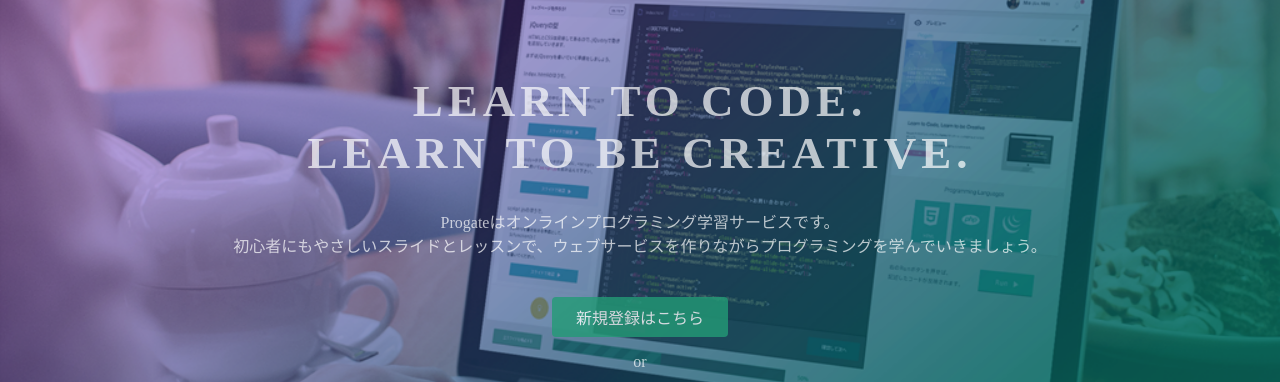
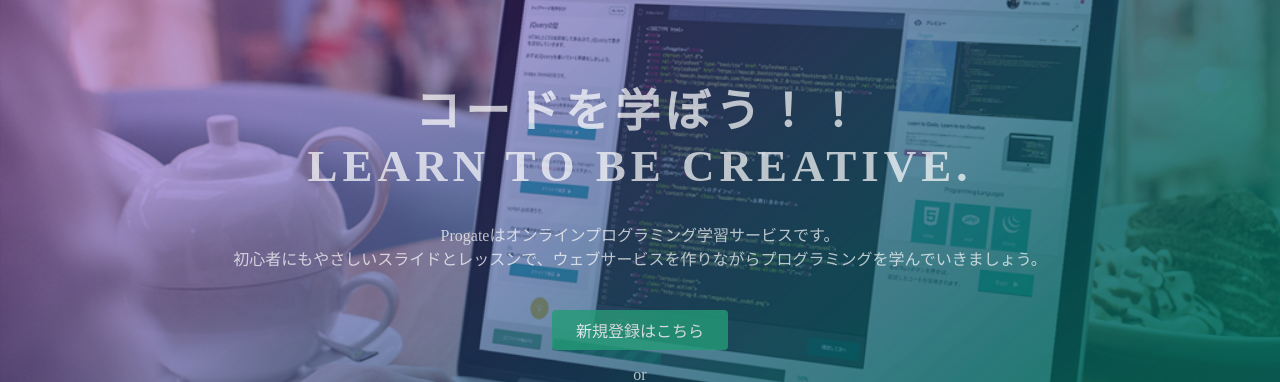
Before and after one commit to haha-Lv168/.github.io, a plain HTML site: page index.html in a window 1280 px wide. Shown: the part 135-517 px from the top of the page. Drawn offline with Linux system fonts and the light colour scheme.

Commit message:
Update index.html

```diff
--- a/index.html
+++ b/index.html
@@ -23,7 +23,7 @@
   </header>
   <div class="top-wrapper">
     <div class="container">
-      <h1>LEARN TO CODE.<br>LEARN TO BE CREATIVE.</h1>
+      <h1>コードを学ぼう！！<br>LEARN TO BE CREATIVE.</h1>
       <p>Progateはオンラインプログラミング学習サービスです。<br>初心者にもやさしいスライドとレッスンで、ウェブサービスを作りながらプログラミングを学んでいきましょう。</p>
       <div class="btn-wrapper">
         <a href="#" class="btn signup">新規登録はこちら</a>
```
